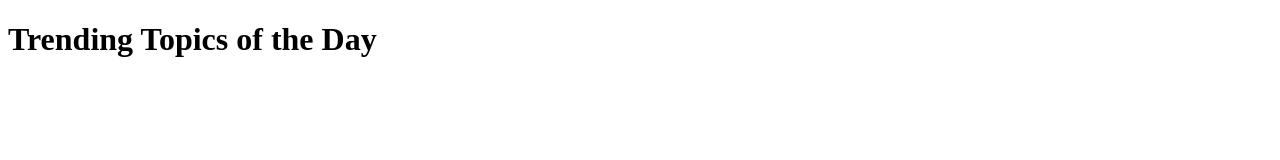
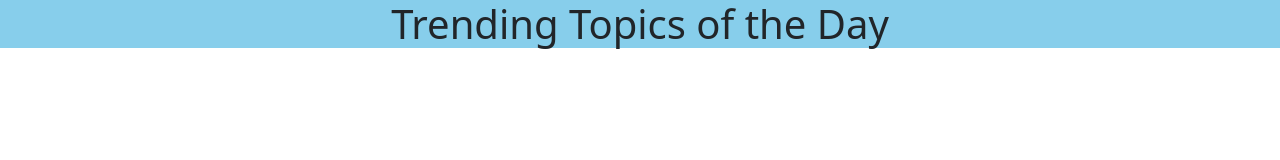
Before and after one commit to anjoserohijos-programming/fcb-data-visualization-2024, a plain HTML site: page index.html in a window 1280 px wide. Drawn offline with nearby package versions, Linux system fonts and the light colour scheme.

Commit message:
[ADD]: add bootstrap

```diff
--- a/index.html
+++ b/index.html
@@ -5,6 +5,20 @@
         <meta charset="utf-8">
         <meta name="viewport" content="width=device-width, initial-scale=1">
         <title>Twitter Trending Topics</title>
+
+        <style type="text/css">
+            div {
+                background-color: skyblue;
+            }
+
+            h1{
+                text-align: center;
+            }
+            body{
+                margin: 0px;
+            }
+        </style>
+        <link href="https://cdn.jsdelivr.net/npm/bootstrap@5.3.3/dist/css/bootstrap.min.css" rel="stylesheet" integrity="sha384-QWTKZyjpPEjISv5WaRU9OFeRpok6YctnYmDr5pNlyT2bRjXh0JMhjY6hW+ALEwIH" crossorigin="anonymous">
     </head>
     <body>
         <div>
@@ -12,6 +26,8 @@
                 Trending Topics of the Day
             </h1>
         </div>
+
+        <script src="https://cdn.jsdelivr.net/npm/bootstrap@5.3.3/dist/js/bootstrap.bundle.min.js" integrity="sha384-YvpcrYf0tY3lHB60NNkmXc5s9fDVZLESaAA55NDzOxhy9GkcIdslK1eN7N6jIeHz" crossorigin="anonymous"></script>
+
     </body>
-
 </html>
```
